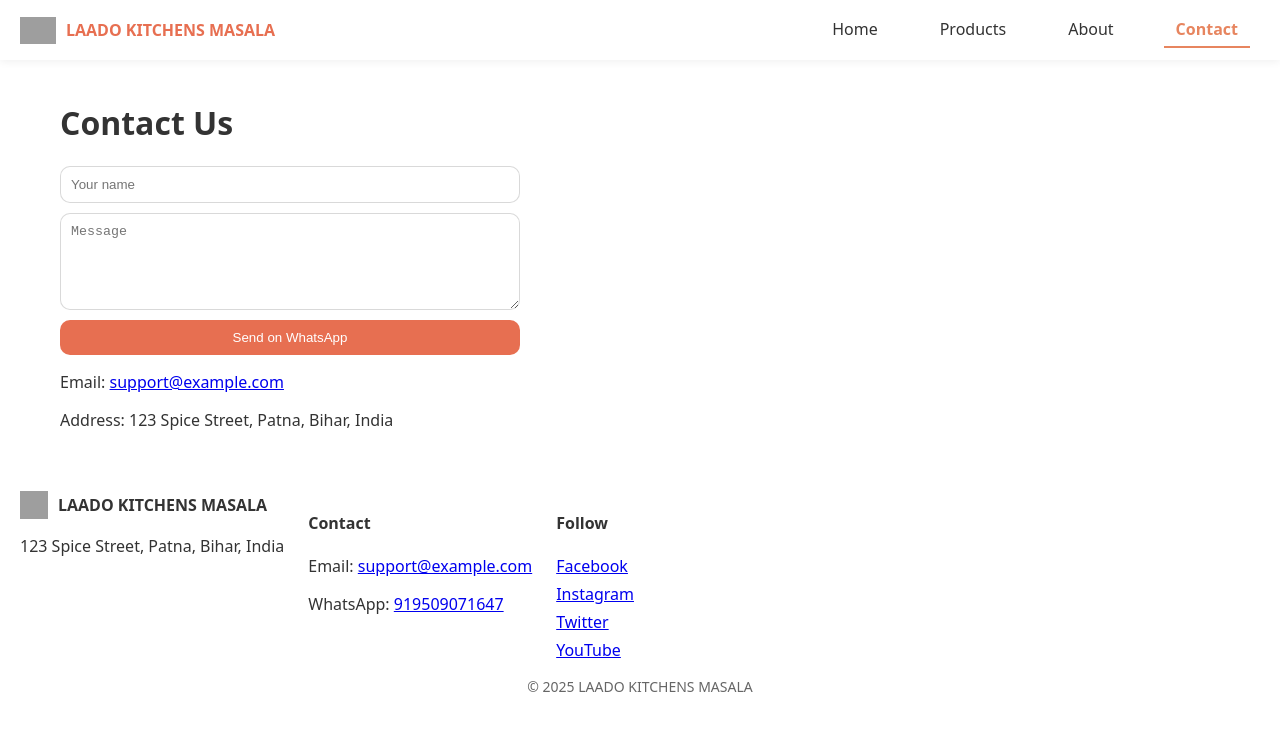
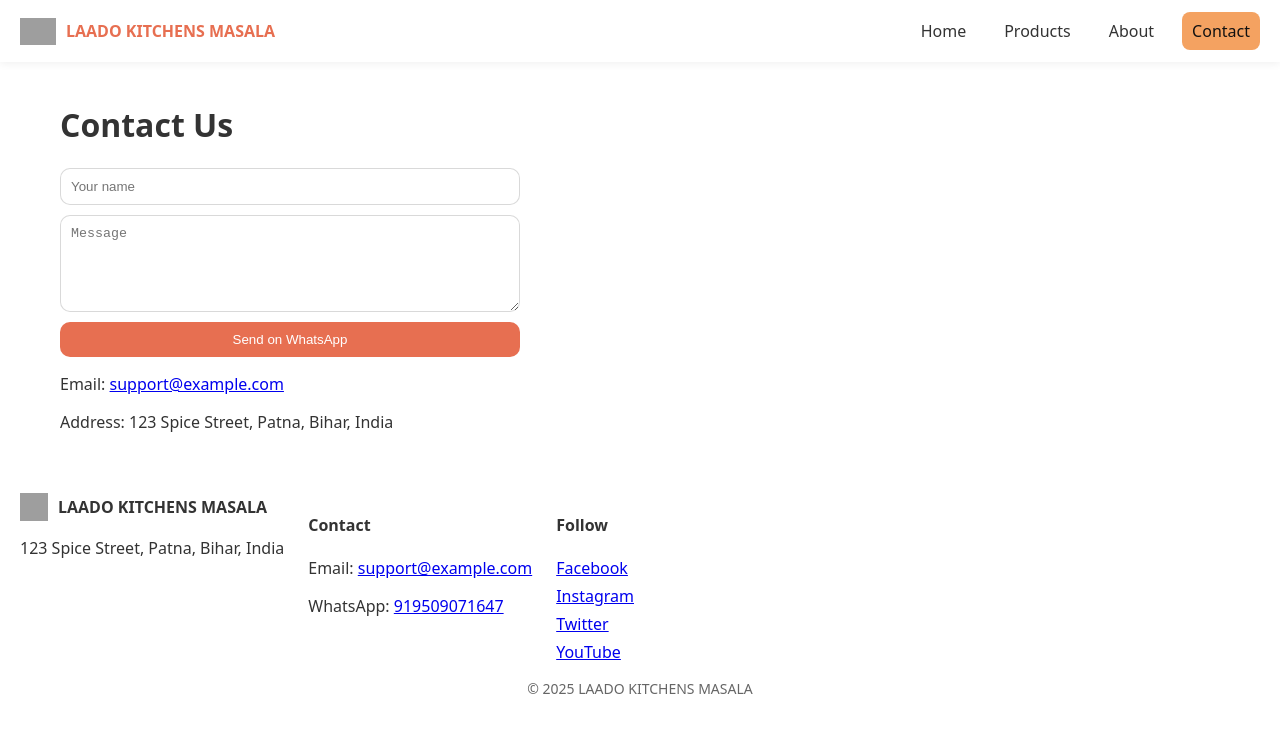
Before and after one commit to desuraj/e-commerce-web-saas, a React (Vite) app: page /e-commerce-web-saas/contact in a window 1280 px wide. Shown: the top 732 px of the page. Built offline with nearby package versions, Linux system fonts and the light colour scheme; grey boxes are pictures that could not be loaded.

Commit message:
navbar button and detail button css

```diff
--- a/src/components/Navbar/Navbar.css
+++ b/src/components/Navbar/Navbar.css
@@ -45,21 +45,16 @@
 }
 .navlinks a {
   text-decoration: none;
-  color: #333;
-  margin: 0 10px;
-  padding: 6px 12px;
-  transition: color 0.2s ease;
+  color: var(--textColor);
+  padding: 8px 10px;
+  border-radius: 8px;
 }
 
 .navlinks a:hover {
   color: #e7855f;
 }
 
-.navlinks a.active {
-  color: #e7855f;       /* active link ka color */
-  font-weight: 600;     /* thoda bold */
-  border-bottom: 2px solid #e7855f; /* optional underline */
-}
+.navlinks a.active { background: var(--accentColor); color: #111; }
 
 
 /* Cart */
--- a/src/components/ProductCard/ProductCard.css
+++ b/src/components/ProductCard/ProductCard.css
@@ -1,5 +1,7 @@
 .product-card {
   background: #fff;
+  width: 100%; /* fills grid cell */
+  height: auto;
   border-radius: 14px;
   box-shadow: 0 2px 6px rgba(0,0,0,0.08);
   overflow: hidden;
@@ -62,29 +64,13 @@
   font-size: 13px;
   color: #fff;
   background: #e7855f;
-  padding: 6px 12px;
+  padding: 10px 20px;
   border-radius: 8px;
+  border: none;
+  cursor: pointer;
   transition: background 0.2s ease;
 }
 
 .product-card:hover .product-cta {
   background: #cf6238;
 }
-
-/* mobile tweaks */
-@media (max-width: 600px) {
-  .product-card {
-    padding: 8px;
-    border-radius: 10px;
-  }
-  .product-name {
-    font-size: 13px;
-  }
-  .product-price {
-    font-size: 12px;
-  }
-  .product-cta {
-    font-size: 12px;
-    padding: 5px 10px;
-  }
-}
```
